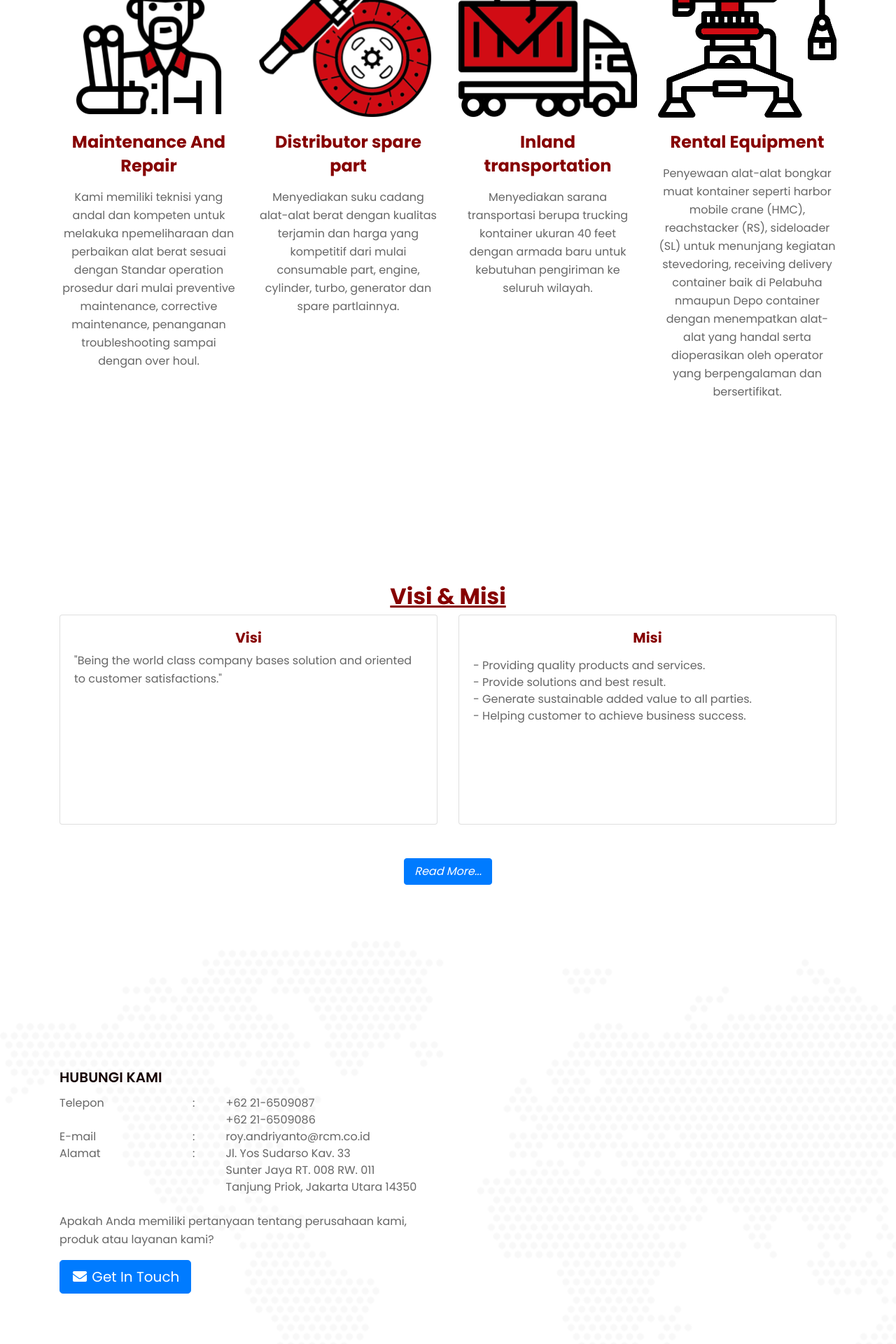
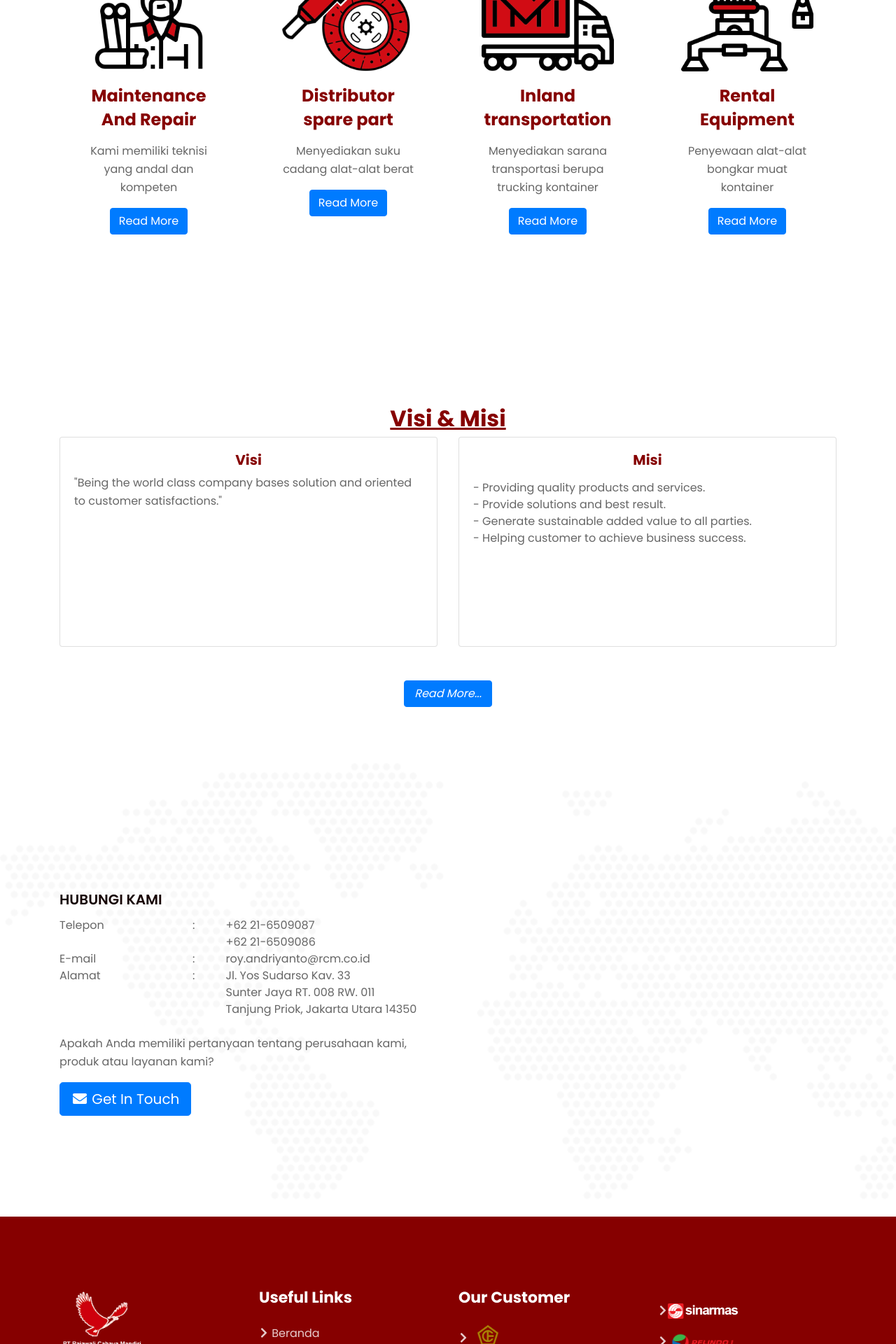
Before and after one commit to yusron25/rcm, a CodeIgniter app: page /database/ in a window 1280 px wide. Shown: the part 320-2240 px from the top of the page at 70% size. Run offline with CodeIgniter, Linux system fonts and the light colour scheme; some libraries are stand-ins or nearby versions.

Commit message:
upd 20200312

```diff
--- a/application/views/home/home_v.php
+++ b/application/views/home/home_v.php
@@ -27,13 +27,13 @@
         <div class="row justify-content-center">
             <div class="col-lg-8">
                 <div class="section-title">
-                    <h2 class="title">Bussines</h2>
+                    <h2 class="title">Business</h2>
                 </div>
             </div>
         </div>
         <div class="row justify-content-center">
 
-            <div class="col-sm-3 my-2" >
+            <div class="col-sm-3 my-2 px-5 " >
                 <div class="single-discover-item">
                     <div class="icon">
                         <!-- <i class="flaticon-chat"></i> -->
@@ -41,12 +41,16 @@
                     </div>
                     <div class="content">
                         <h4 class="title">Maintenance And Repair</h4>
-                        <p>Kami memiliki teknisi yang andal dan kompeten untuk melakuka npemeliharaan dan perbaikan alat berat sesuai dengan Standar operation prosedur dari mulai preventive maintenance, corrective maintenance, penanganan troubleshooting sampai dengan over houl.</p>
+                        <p>Kami memiliki teknisi yang andal dan kompeten <span class="collapse" id="mrcollapse">untuk melakukan pemeliharaan dan perbaikan alat berat sesuai dengan Standar operation prosedur dari mulai preventive maintenance, corrective maintenance, penanganan troubleshooting sampai dengan over houl.</span> </p>
+
+                        <button class="btn btn-primary" type="button" data-toggle="collapse" data-target="#mrcollapse" aria-expanded="false" aria-controls="mrcollapse">
+                        Read More
+                        </button>
                         <!-- <p><?=$this->lang->line('InternationalForwarderDesc') ?></p> -->
                     </div>
                 </div>
             </div>
-            <div class="col-sm-3  my-2">
+            <div class="col-sm-3  my-2 px-5">
                 <div class="single-discover-item">
                     <div class="icon">
                         <!-- <i class="flaticon-shield-1"></i> -->
@@ -55,11 +59,15 @@
                     <div class="content">
                         <h4 class="title">Distributor spare part</h4>
                         <!-- <p><?=$this->lang->line('EMKLDesc') ?></p> -->
-                        <p>Menyediakan suku cadang alat-alat berat dengan kualitas terjamin dan harga yang kompetitif dari mulai consumable part, engine, cylinder, turbo, generator dan spare partlainnya.</p>
+                        <p>Menyediakan suku cadang alat-alat berat <span class="collapse" id="spcollapse">dengan kualitas terjamin dan harga yang kompetitif dari mulai consumable part, engine, cylinder, turbo, generator dan spare partlainnya.</span></p>
+
+                        <button class="btn btn-primary" type="button" data-toggle="collapse" data-target="#spcollapse" aria-expanded="false" aria-controls="spcollapse">
+                        Read More
+                        </button>
                     </div>
                 </div>
             </div>
-            <div class="col-sm-3  my-2">
+            <div class="col-sm-3  my-2 px-5">
                 <div class="single-discover-item">
                     <div class="icon">
                         <!-- <i class="flaticon-cloud"></i> -->
@@ -68,12 +76,16 @@
                     <div class="content">
                         <h4 class="title">Inland transportation</h4>
                         <!-- <p><?=$this->lang->line('PPJKDesc') ?></p> -->
-                        <p>Menyediakan sarana transportasi berupa trucking kontainer ukuran 40 feet dengan armada baru untuk kebutuhan pengiriman ke seluruh wilayah.</p>
+                        <p>Menyediakan sarana transportasi berupa trucking kontainer <span class="collapse" id="itcollapse">ukuran 40 feet dengan armada baru untuk kebutuhan pengiriman ke seluruh wilayah.</span></p>
+
+                        <button class="btn btn-primary" type="button" data-toggle="collapse" data-target="#itcollapse" aria-expanded="false" aria-controls="itcollapse">
+                        Read More
+                        </button>
                     </div>
                 </div>
             </div>
 
-            <div class="col-sm-3  my-2">
+            <div class="col-sm-3  my-2 px-5">
                 <div class="single-discover-item">
                     <div class="icon">
                         <!-- <i class="flaticon-layers-2"></i> -->
@@ -87,7 +99,11 @@
                             <li>Crane</li>
                         </ul> -->
                         <!-- <p><?=$this->lang->line('InlandTransportationsDesc') ?></p> -->
-                        <p>Penyewaan alat-alat bongkar muat kontainer seperti harbor mobile crane (HMC), reachstacker (RS), sideloader (SL) untuk menunjang kegiatan stevedoring, receiving delivery container baik di Pelabuha nmaupun Depo container dengan menempatkan alat-alat yang handal serta dioperasikan oleh operator yang berpengalaman dan bersertifikat.</p>
+                        <p>Penyewaan alat-alat bongkar muat kontainer <span class="collapse" id="recollapse">seperti harbor mobile crane (HMC), reachstacker (RS), sideloader (SL) untuk menunjang kegiatan stevedoring, receiving delivery container baik di Pelabuha nmaupun Depo container dengan menempatkan alat-alat yang handal serta dioperasikan oleh operator yang berpengalaman dan bersertifikat.</span></p>
+
+                        <button class="btn btn-primary" type="button" data-toggle="collapse" data-target="#recollapse" aria-expanded="false" aria-controls="recollapse">
+                        Read More
+                        </button>
                     </div>
                 </div>
             </div>
--- a/application/views/template.php
+++ b/application/views/template.php
@@ -164,6 +164,27 @@ background-color:#f9f9f9;z-index: 3;">
                         </ul>
                     </div>
                 </div>
+                <div class="col-sm-3">
+                    <div class="footer-widget nav_menus_widget">
+                        <h4 class="widget-title" >Our Customer</h4>
+                        <ul>
+                            <li><a href="#" ><i class="fas fa-chevron-right"></i><img style="max-height: 40px; max-width: 100px" src="<?=base_url()?>assets/images/ourcustomer/Temas.png" alt="temas logo"></a></li>
+                            <li><a href="#" ><i class="fas fa-chevron-right"></i><img style="max-height: 40px; max-width: 100px" src="<?=base_url()?>assets/images/ourcustomer/ipc.png" alt="temas logo"></a></li>
+                            <li><a href="#" ><i class="fas fa-chevron-right"></i><img style="max-height: 40px; max-width: 100px" src="<?=base_url()?>assets/images/ourcustomer/samudra-indonesia.png" alt="samudera indonesia logo"></a></li>
+                            <li><a href="#" ><i class="fas fa-chevron-right"></i><img style="max-height: 40px; max-width: 100px" src="<?=base_url()?>assets/images/ourcustomer/nph.png" alt="nusantara pelabuhan handal logo"></a></li>
+                        </ul>
+                    </div>
+                </div>
+                 <div class="col-sm-3">
+                    <div class="footer-widget nav_menus_widget">
+                        <h4 class="widget-title" > </h4>
+                        <ul>
+                            <li><a href="#" ><i class="fas fa-chevron-right"></i><img style="max-height: 40px; max-width: 100px" src="<?=base_url()?>assets/images/ourcustomer/Sinarmas.png" alt="sinarmas logo"></a></li>
+                            <li><a href="#" ><i class="fas fa-chevron-right"></i><img style="max-height: 40px; max-width: 100px" src="<?=base_url()?>assets/images/ourcustomer/pelindo1.png" alt="pelindo 1 logo"></a></li>
+                            <li><a href="#" ><i class="fas fa-chevron-right"></i><img style="max-height: 40px; max-width: 100px" src="<?=base_url()?>assets/images/ourcustomer/pelindo3.png" alt="pelindo 3 logo"></a></li>
+                        </ul>
+                    </div>
+                </div>
             </div>
         </div>
     </div>
```
Also changed, not shown: assets/images/ourcustomer/NPH.png (added), assets/images/ourcustomer/PT Daya Cipta Internusa.png (deleted), assets/images/ourcustomer/PT Indo Nan Pao.png (deleted), assets/images/ourcustomer/PT Indoboreq.png (deleted), assets/images/ourcustomer/PT Intercipta Kimia Pratama.png (deleted), assets/images/ourcustomer/PT Kenzie Abiah Wisesa.png (deleted), assets/images/ourcustomer/Sinarmas.png (added), assets/images/ourcustomer/Temas.png (added), assets/images/ourcustomer/ipc.png (added), assets/images/ourcustomer/pelindo1.png (added), assets/images/ourcustomer/pelindo3.png (added), assets/images/ourcustomer/samudra-indonesia.png (added).
